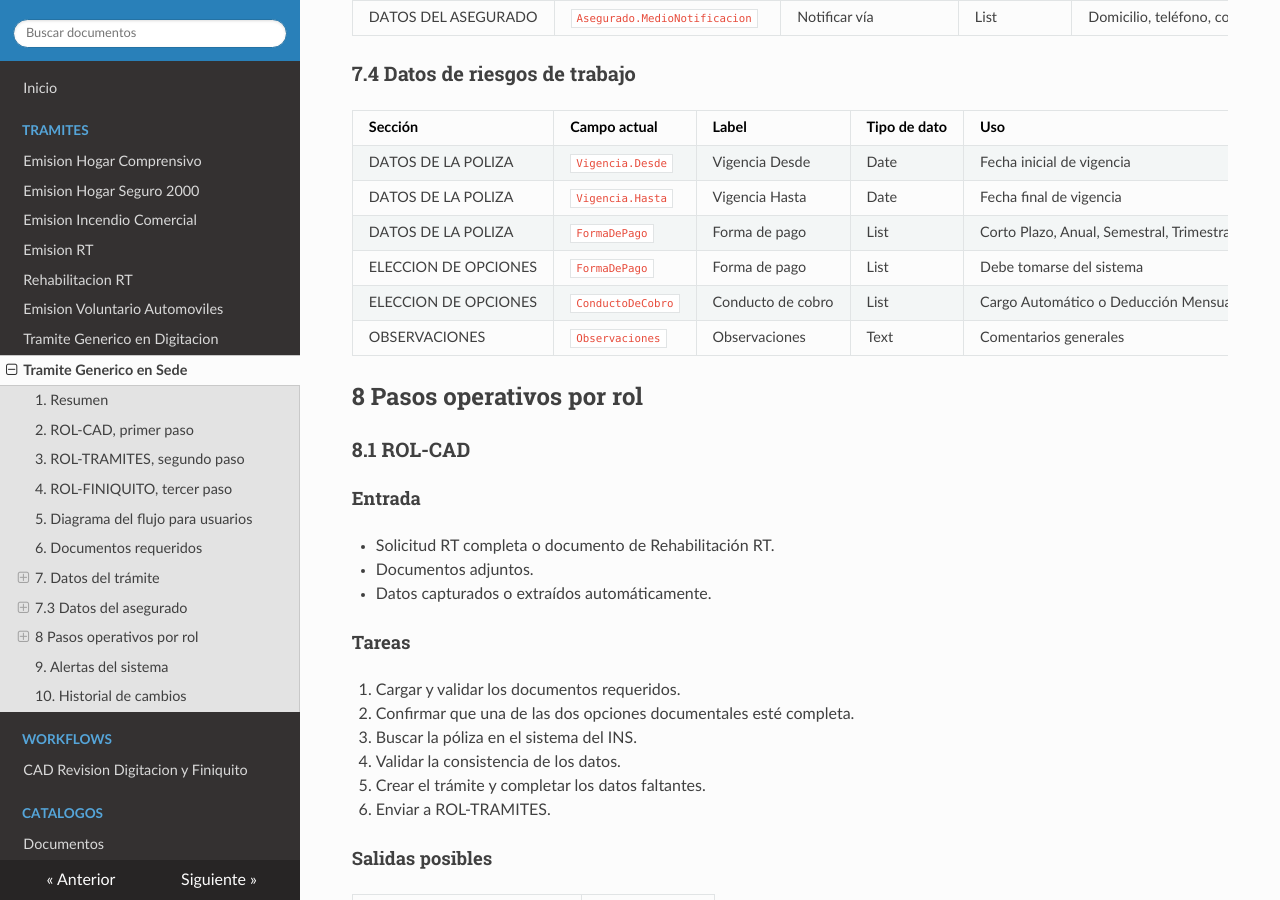
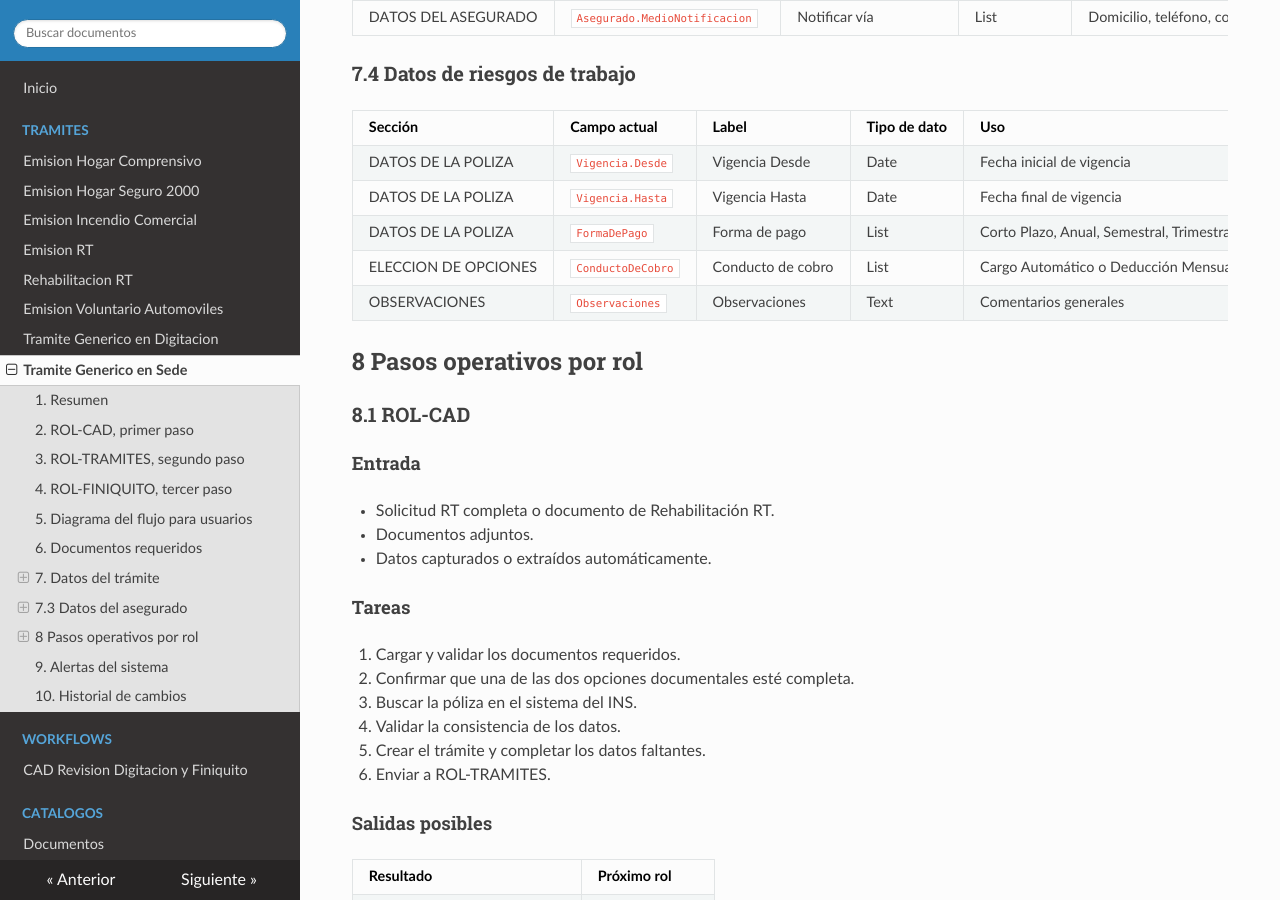
Before and after one commit to LuisPignataro/Tramites-Docs, an MkDocs documentation site: the page built from docs/tramites/generico_en_sede.md, in a window 1280 px wide and 900 px high, scrolled down 3193 px. Built offline with MkDocs 1.6.1, drawn with Linux system fonts in a browser that asks for light colours; nearby versions of some CDN libraries.

Commit message:
chore: campo forma de pago duplicado

```diff
--- a/docs/tramites/generico_en_sede.md
+++ b/docs/tramites/generico_en_sede.md
@@ -124,7 +124,6 @@ Los campos se documentan usando el **nombre actual del campo**, la **sección de
 | DATOS DE LA POLIZA | `Vigencia.Desde` | Vigencia Desde | Date | Fecha inicial de vigencia |
 | DATOS DE LA POLIZA | `Vigencia.Hasta` | Vigencia Hasta | Date | Fecha final de vigencia |
 | DATOS DE LA POLIZA | `FormaDePago` | Forma de pago | List | Corto Plazo, Anual, Semestral, Trimestral o Mensual |
-| ELECCION DE OPCIONES | `FormaDePago` | Forma de pago | List | Debe tomarse del sistema |
 | ELECCION DE OPCIONES | `ConductoDeCobro` | Conducto de cobro | List | Cargo Automático o Deducción Mensual |
 | OBSERVACIONES | `Observaciones` | Observaciones | Text | Comentarios generales |
 
```
Also changed, not shown: docs/tramites/generico_en_digitacion.md (+0 -1 lines).
